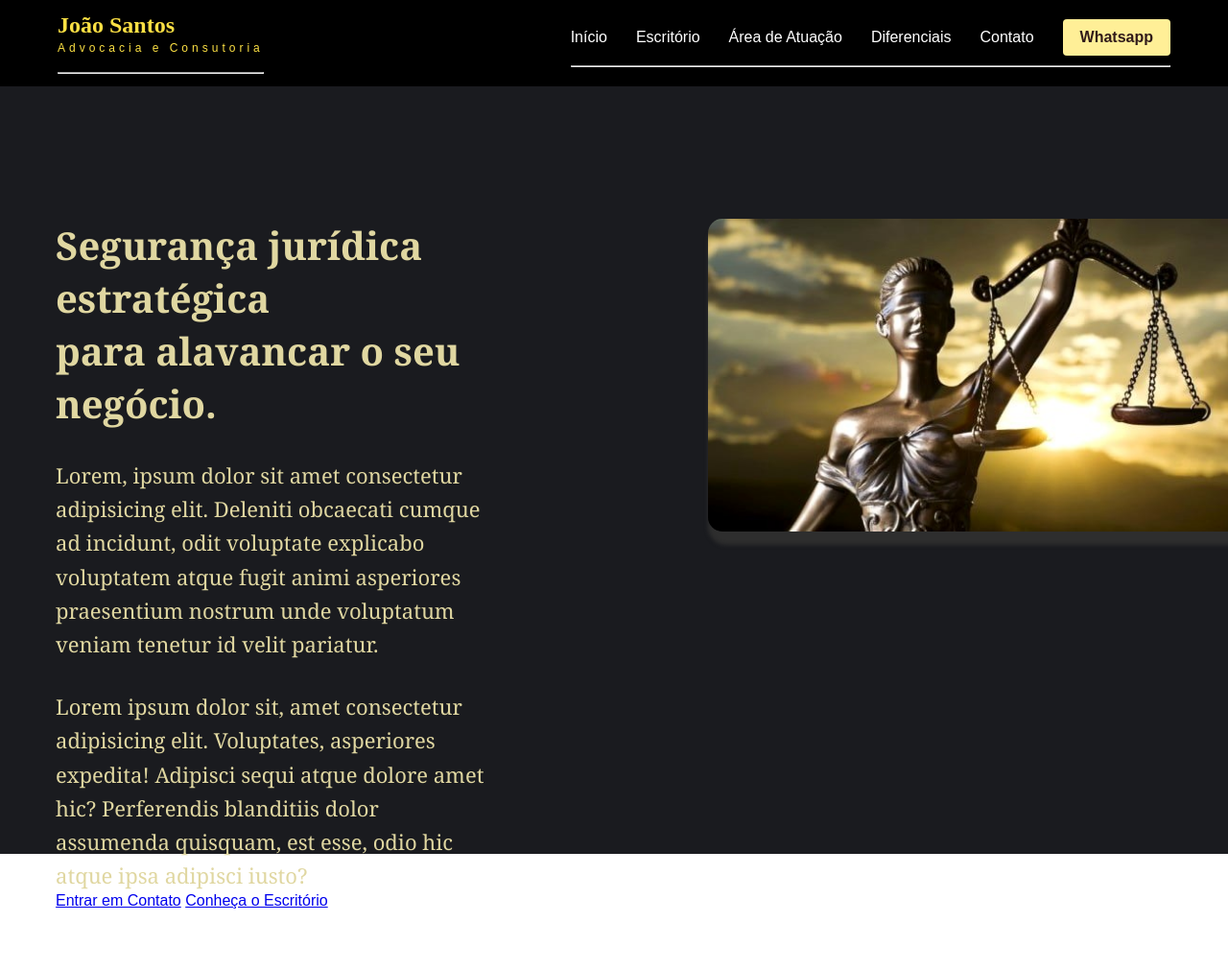
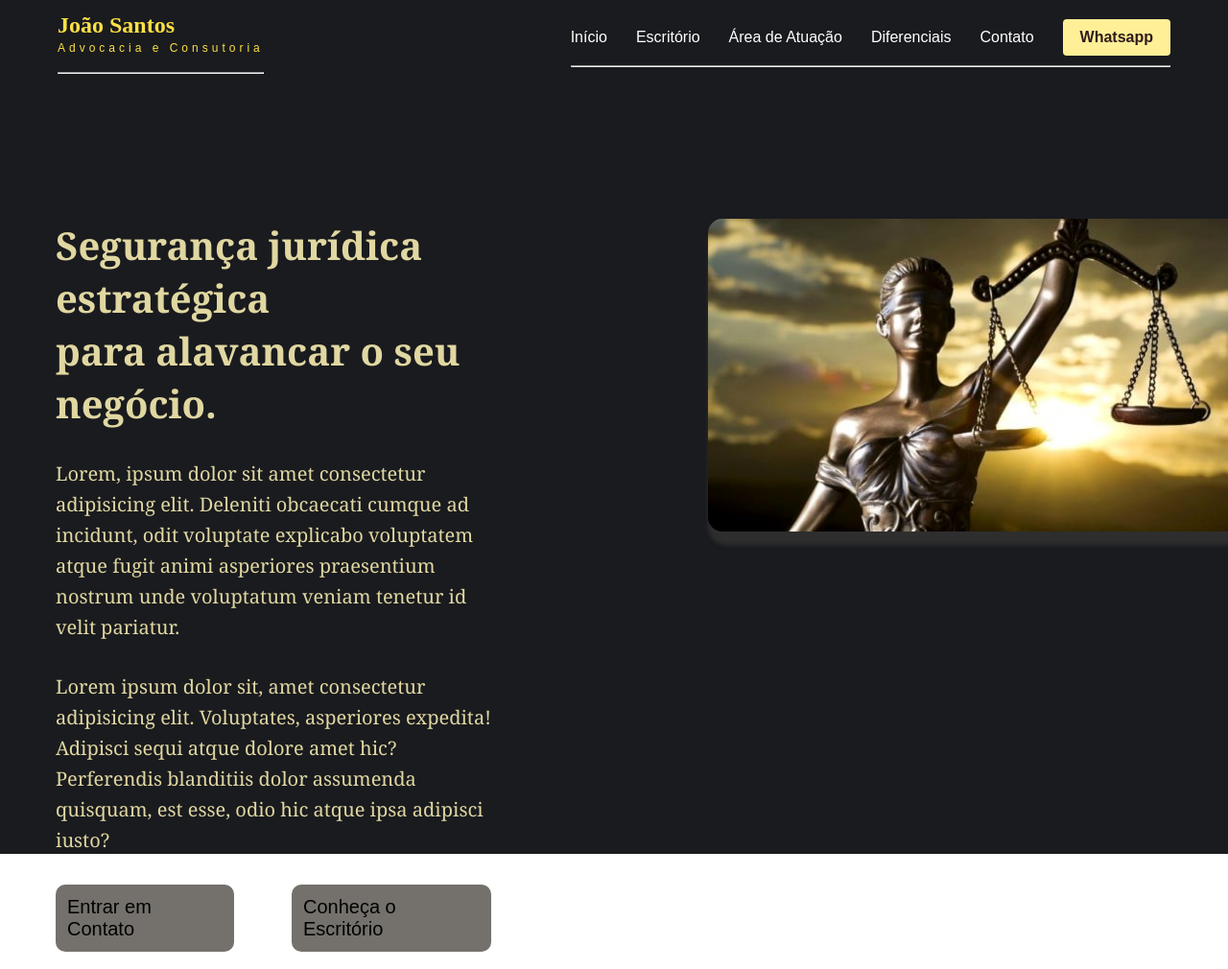
Before and after one commit to jjoaoSantosp/landing-page-escritorio-advocacia, a plain HTML site: page mainScreen.html in a window 1280 px wide. Shown: the top 1010 px of the page at 96% size. Before the commit the page ends 966 px from the top, so only its background shows below. Drawn offline with Linux system fonts and the light colour scheme.

Commit message:
style(ui): style the button in the hero section

```diff
--- a/mainScreen.css
+++ b/mainScreen.css
@@ -16,7 +16,7 @@ body {
     align-items: center;
     justify-content: space-between;
 
-    background-color: #000000;
+    background-color: #1a1b1f;
 
 }
 
@@ -119,7 +119,7 @@ span.topText{
 
     margin-top: 30px;
 
-    font-size: 22px;
+    font-size: 20px;
     line-height: 1.6;
     font-family: Cambria, Cochin, Georgia, Times, 'Times New Roman', serif;
     font-weight: 400;
@@ -155,3 +155,34 @@ span.topText{
         transform: translateY(0px);
     }
 }
+
+.heroButton{
+    display: flex;
+    flex-direction: row;
+    margin-top: 30px;
+    gap: 60px;
+}
+
+.heroLink{
+    text-decoration: none;
+    color: #000000;
+    font-size: 20px;
+    background-color: #74716c;
+    padding: 12px;
+    border-radius: 10px;
+}
+
+.heroLink:hover{
+    color: white;
+    transition: 0.5s ease;
+    animation: hoverButton 0.6s ease forwards;
+}
+
+@keyframes hoverButton{
+    from{
+        transform: translateY(0);
+    }
+    to{
+        transform: translateY(-4px);
+    }
+}
```
